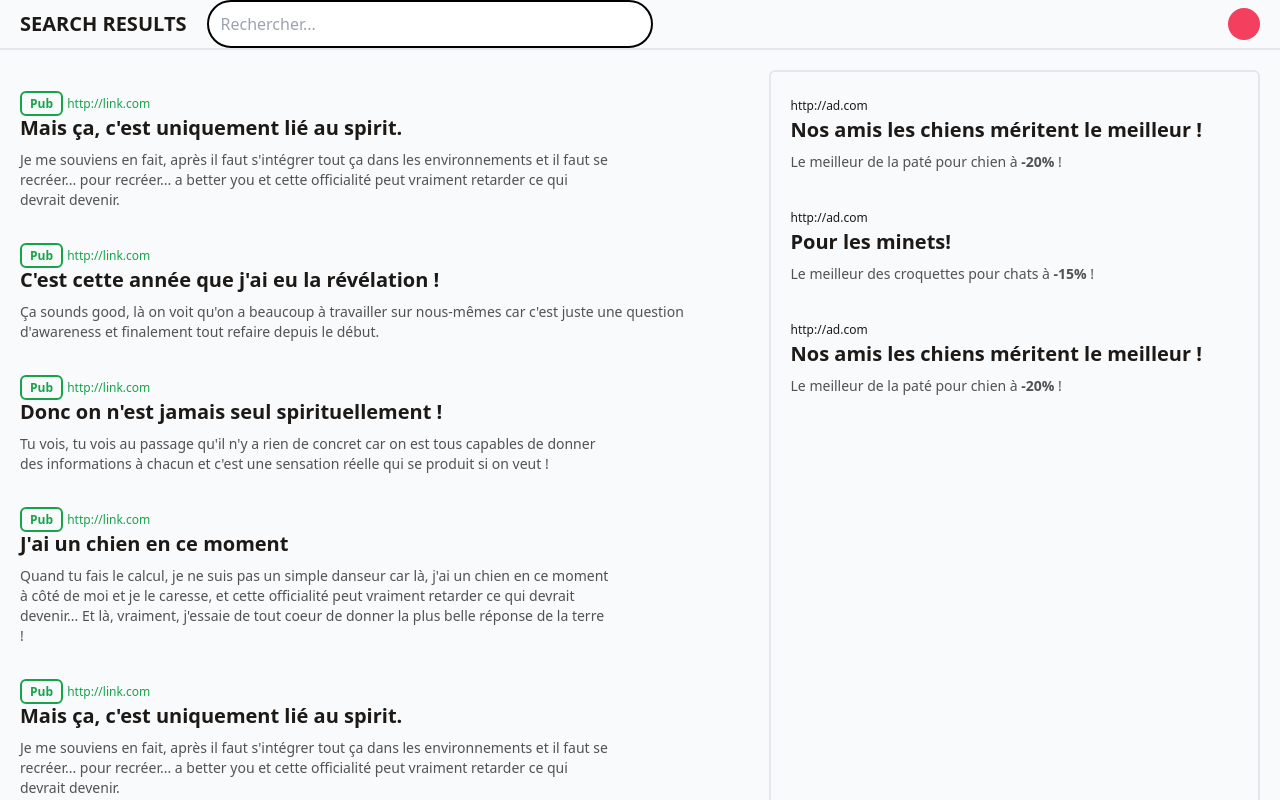
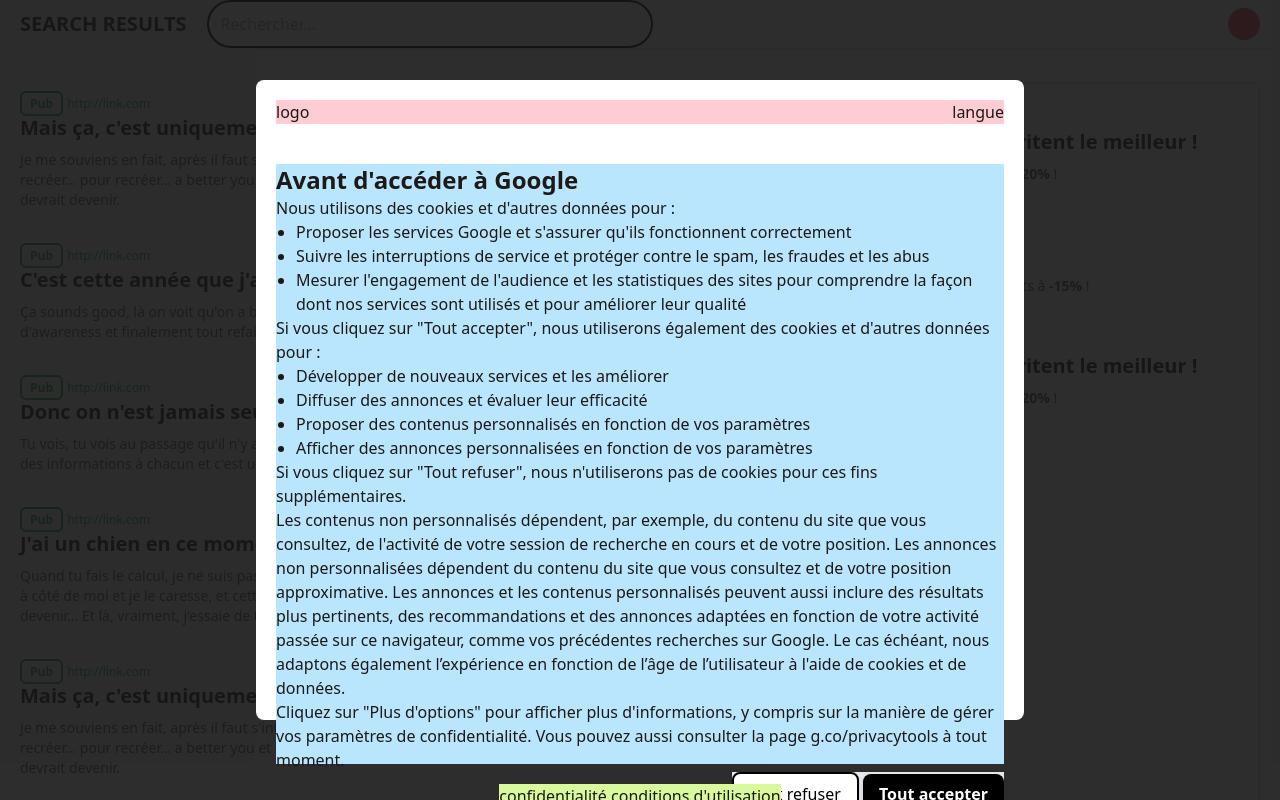
Before and after one commit to anorev/limited-budget, a website built with Vite: page pages/results.html in a window 1280 px wide. Shown: the top 800 px of the page. Built offline with nearby package versions, Linux system fonts and the light colour scheme.

Commit message:
feat(results): update modal toggle logic

```diff
--- a/pages/results.html
+++ b/pages/results.html
@@ -122,7 +122,7 @@
                         plus belle réponse de la terre ! </p>
                 </li>
             </ul>
-            <aside class="border-2 w-2/5 rounded-md px-5 py-5 ml-3">
+            <aside id="ads" class="border-2 w-2/5 rounded-md px-5 py-5 my-3">
                 <ul class="space-y-8">
                     <li>
                         <span class="text-xs text-neutral-">http://ad.com</span>
@@ -143,8 +143,8 @@
             </aside>
         </section>
         <!-- x-data="{consentOpen: true}" -->
-        <div x-show="consentOpen" x-cloak
-            class="bg-neutral-900/90 w-full h-full fixed flex justify-center items-center">
+        <div x-data="{consentOpen: true}" x-show="consentOpen" x-cloak x-transition
+            class="bg-neutral-900/90 w-100 h-full fixed flex justify-center items-center">
             <div class="bg-white w-3/5 h-4/5 rounded-lg px-5 py-5 flex flex-col justify-between items-center">
                 <header class="mb-5 bg-rose-200 flex w-full justify-between">
                     <span>logo</span>
@@ -200,12 +200,12 @@
                         </div>
                     </div>
                     <div class="bg-gray-200 self-end">
-                        <a @click="consentOpen = false" href="/pages/results.html"
+                        <button @click="consentOpen = false" href="/pages/results.html"
                             class="py-2 px-4  bg-white text-black border-2 border-black rounded-lg shadow-md hover:bg-neutral-700 hover:text-white focus:ring-2 focus:ring-opacity-75">Tout
-                            refuser</a>
-                        <a @click="consentOpen = false" href="/pages/results.html"
+                            refuser</button>
+                        <button @click="consentOpen = false" href="/pages/results.html"
                             class="py-2 px-4 bg-black text-white font-semibold rounded-lg shadow-md hover:bg-neutral-700 focus:outline-none focus:ring-2 focus:ring-opacity-75">Tout
-                            accepter</a>
+                            accepter</button>
                     </div>
                     <div class="self-center">
                         <a href="">Plus d'options</a>
```
